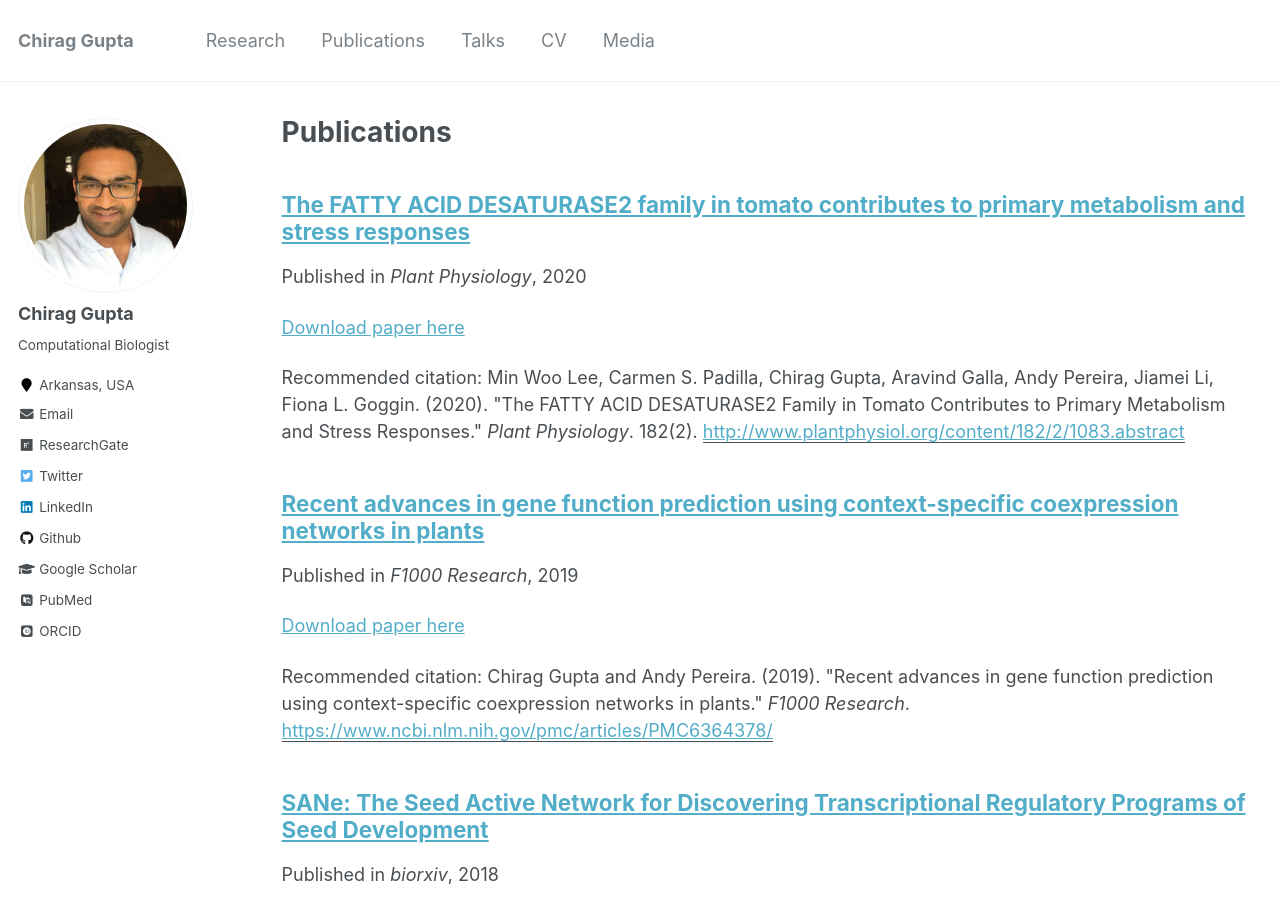
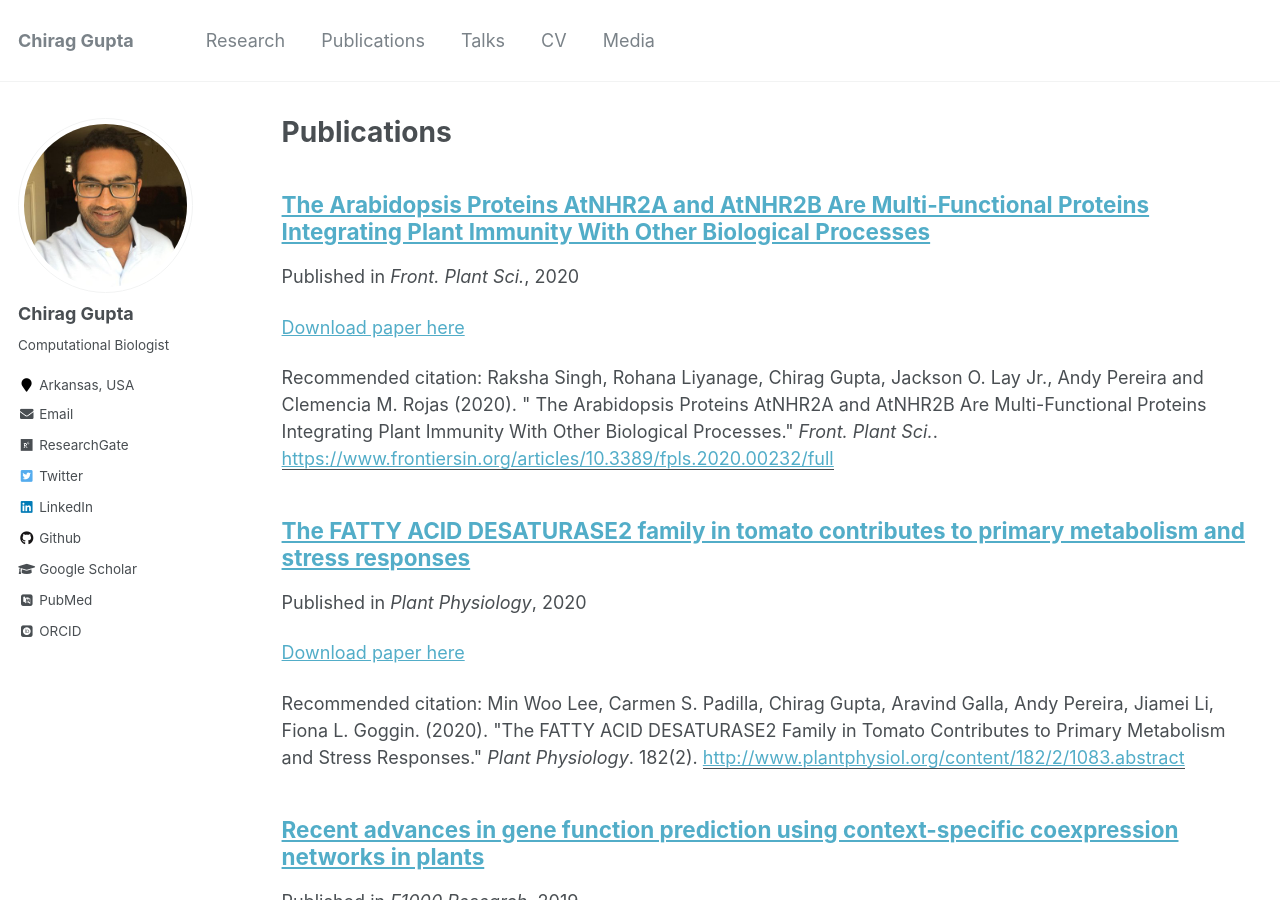
Before and after one commit to cngupta/cngupta.github.io, a Jekyll site: the page built from _pages/publications.md, in a window 1280 px wide and 900 px high. Built offline with Jekyll 4.4.1, drawn with Linux system fonts in a browser that asks for light colours; some web fonts are replaced.

Commit message:
edit pubs

```diff
--- a/_publications/2015-11-2-GUDK.md
+++ b/_publications/2015-11-2-GUDK.md
@@ -9,3 +9,5 @@ citation: 'Venkategowda Ramegowda, Supratim Basu, Chirag Gupta, Andy Pereira. (2
 ---
 
 [Download paper here](https://www.biorxiv.org/content/10.1101/165894v2.full.pdf)
+
+Recommended citation: Venkategowda Ramegowda, Supratim Basu, Chirag Gupta, Andy Pereira. (2015). &quot;Regulation of grain yield in rice under well-watered and drought stress conditions by GUDK.&quot; <i>Plant signaling & behavior</i>..
--- /dev/null
+++ b/_publications/2020-03-04-Rojas.md
@@ -0,0 +1,13 @@
+---
+title: "The Arabidopsis Proteins AtNHR2A and AtNHR2B Are Multi-Functional Proteins Integrating Plant Immunity With Other Biological Processes"
+collection: publications
+permalink: /publication/2020-03-04
+date: 2020-03-04
+venue: 'Front. Plant Sci.'
+paperurl: 'https://www.frontiersin.org/articles/10.3389/fpls.2020.00232/full'
+citation: 'Raksha Singh, Rohana Liyanage, Chirag Gupta, Jackson O. Lay Jr., Andy Pereira and Clemencia M. Rojas (2020). &quot; The Arabidopsis Proteins AtNHR2A and AtNHR2B Are Multi-Functional Proteins Integrating Plant Immunity With Other Biological Processes.&quot; <i>Front. Plant Sci.</i>.'
+---
+
+[Download paper here](https://www.readcube.com/articles/10.3389/fpls.2020.00232)
+
+Recommended citation: Raksha Singh, Rohana Liyanage, Chirag Gupta, Jackson O. Lay Jr., Andy Pereira and Clemencia M. Rojas (2020). &quot; The Arabidopsis Proteins AtNHR2A and AtNHR2B Are Multi-Functional Proteins Integrating Plant Immunity With Other Biological Processes.&quot; <i>Front. Plant Sci.</i>.
```
